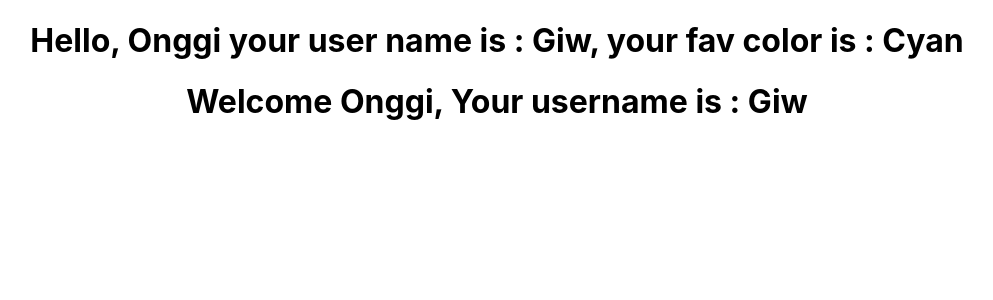
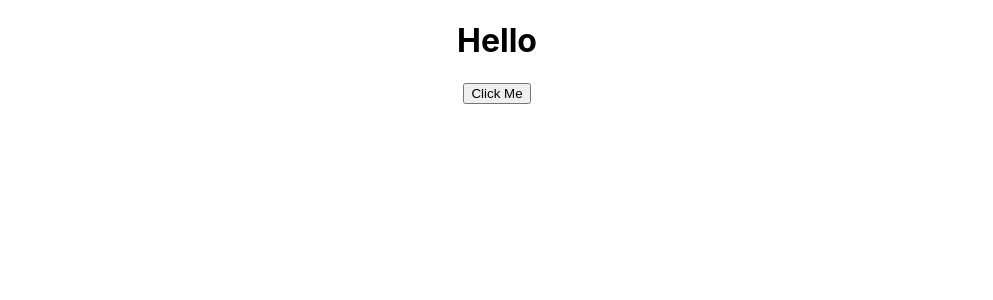
Before and after one commit to Onggi10/React-JS, a React (Create React App) app: page / in a window 1280 px wide. Shown: the top 300 px of the page, without its empty margins (143-1136 px from the left). Built offline with nearby package versions, Linux system fonts and the light colour scheme.

Commit message:
Handler Function

```diff
--- a/src/App.js
+++ b/src/App.js
@@ -2,12 +2,18 @@
 import React from "react";
 import Greet from "./Components/Greet";
 import Welcome from "./Components/Welcome";
+import ClickFunction from "./Components/ClickFunction";
+import ClickClass from "./Components/ClickClass";
+import EventBind from "./Components/EventBind";
 
 function App() {
   return (
     <div className="App">
-      <Greet names="Onggi" username="Giw" color="Cyan" />
-      <Welcome names="Onggi" username="Giw" />
+      {/* <Greet names="Onggi" username="Giw" color="Cyan" /> */}
+      {/* <Welcome names="Onggi" username="Giw" /> */}
+      {/* <ClickFunction /> */}
+      {/* <ClickClass /> */}
+      <EventBind />
     </div>
   );
 }
--- /dev/null
+++ b/src/Components/EventBind.js
@@ -0,0 +1,28 @@
+import React, { Component } from "react";
+
+class EventBind extends Component {
+  constructor(props) {
+    super(props);
+
+    this.state = {
+      message: "Hello",
+    };
+  }
+
+  clickHandler(){
+    console.log("Tombol Di Klik");
+
+  }
+  render() {
+    return (
+      <div>
+        <div>
+          <h1>{this.state.message}</h1>
+        </div>
+        <button onClick={this.clickHandler}>Click Me</button>
+      </div>
+    );
+  }
+}
+
+export default EventBind;
```
